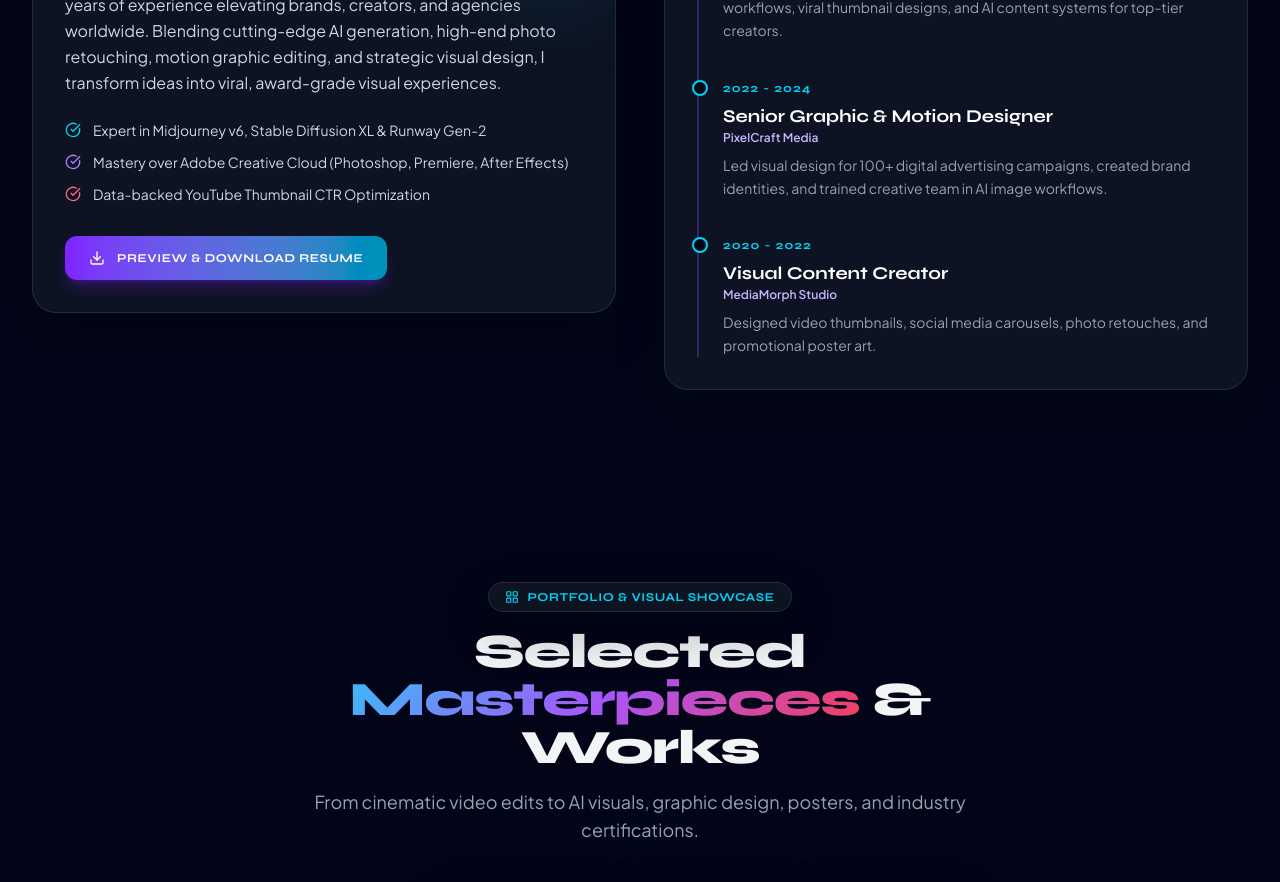
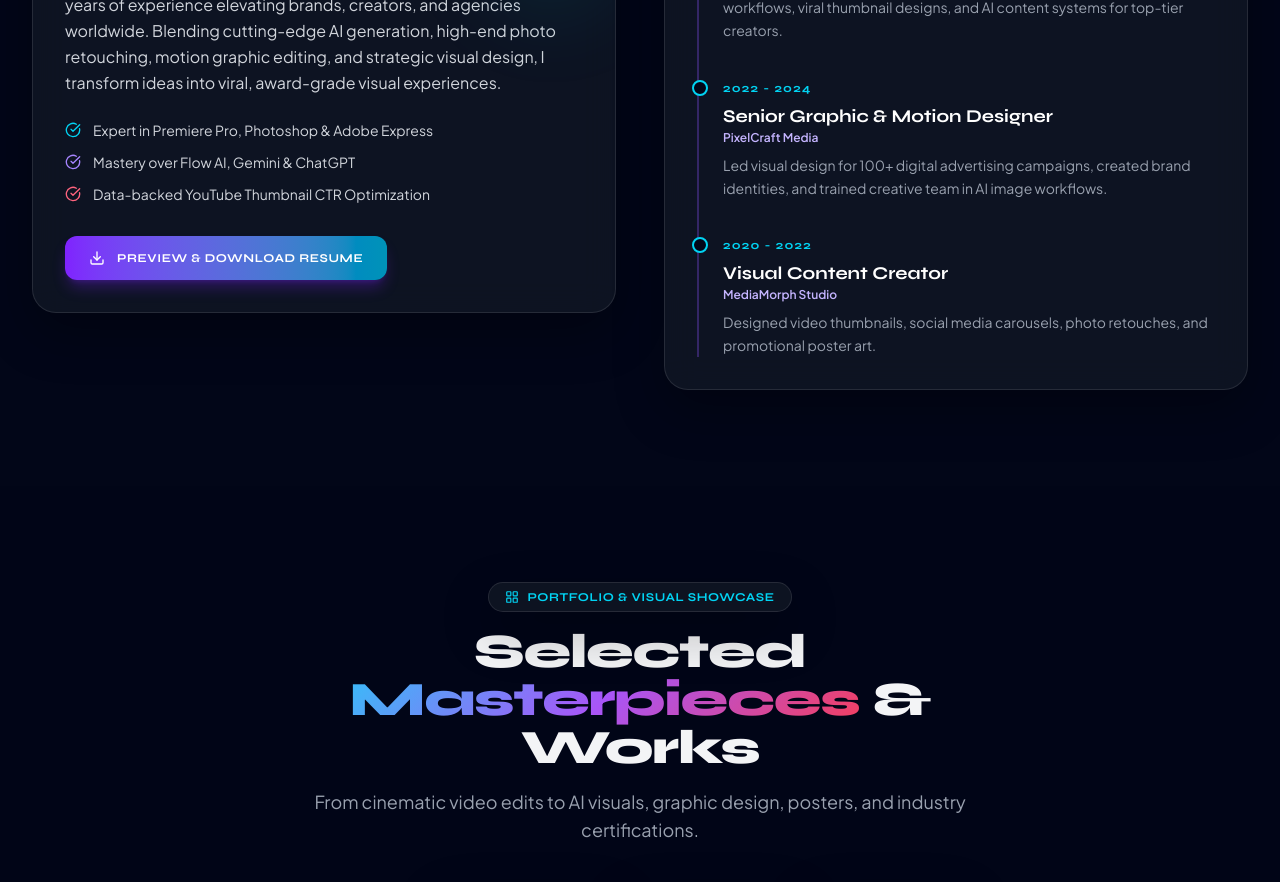
Before and after one commit to prashantyadav9956/portfolio, a React (Vite) app: page / in a window 1280 px wide. Shown: the part 1620-2502 px from the top of the page. Built offline with nearby package versions, Linux system fonts and the light colour scheme.

Commit message:
fix: replace bullet point skills with Premiere Pro, Photoshop, Adobe Express and Flow AI, Gemini, ChatGPT

```diff
--- a/src/components/About.jsx
+++ b/src/components/About.jsx
@@ -66,11 +66,11 @@ export default function About() {
               <div className="space-y-3 mb-8">
                 <div className="flex items-center gap-3 text-sm text-gray-300">
                   <CheckCircle className="w-4 h-4 text-cyan-400 shrink-0" />
-                  <span>Expert in Midjourney v6, Stable Diffusion XL & Runway Gen-2</span>
+                  <span>Expert in Premiere Pro, Photoshop & Adobe Express</span>
                 </div>
                 <div className="flex items-center gap-3 text-sm text-gray-300">
                   <CheckCircle className="w-4 h-4 text-violet-400 shrink-0" />
-                  <span>Mastery over Adobe Creative Cloud (Photoshop, Premiere, After Effects)</span>
+                  <span>Mastery over Flow AI, Gemini & ChatGPT</span>
                 </div>
                 <div className="flex items-center gap-3 text-sm text-gray-300">
                   <CheckCircle className="w-4 h-4 text-rose-400 shrink-0" />
--- a/src/data/portfolioData.js
+++ b/src/data/portfolioData.js
@@ -146,10 +146,11 @@ export const servicesData = [
 
 export const skillsData = {
   aiTools: [
+    { name: "Flow AI", level: 95, category: "AI Creation" },
+    { name: "Google Gemini & ChatGPT", level: 96, category: "AI Strategy & Copy" },
     { name: "Midjourney v6", level: 98, category: "AI Creation" },
     { name: "Stable Diffusion / SDXL", level: 94, category: "AI Creation" },
     { name: "Runway Gen-2 & Sora", level: 90, category: "AI Video" },
-    { name: "ChatGPT & Claude Prompting", level: 96, category: "AI Copy & Strategy" },
     { name: "Topaz Gigapixel & AI Enhancers", level: 95, category: "AI Upscaling" }
   ],
   creativeSuite: [
```
